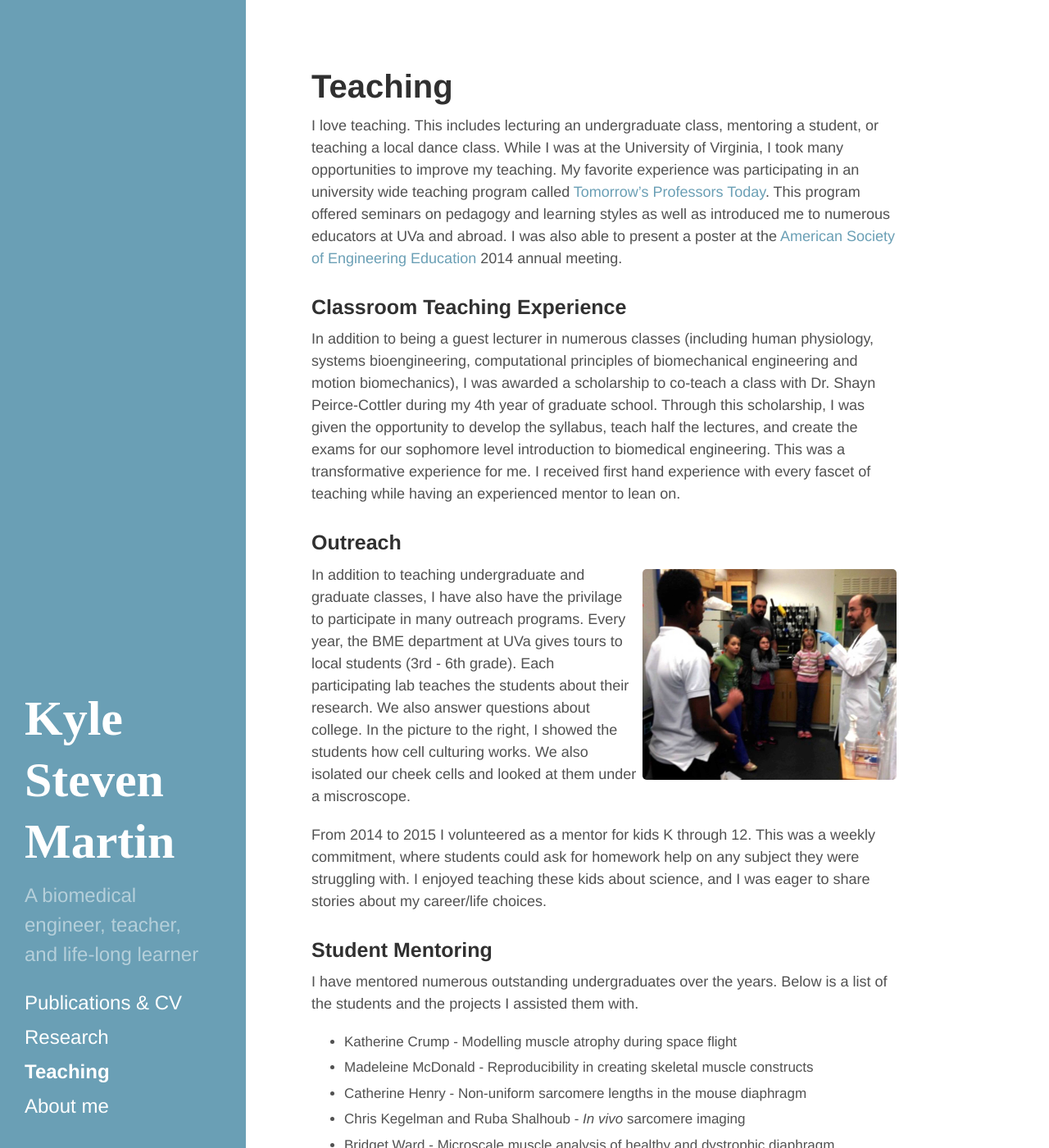
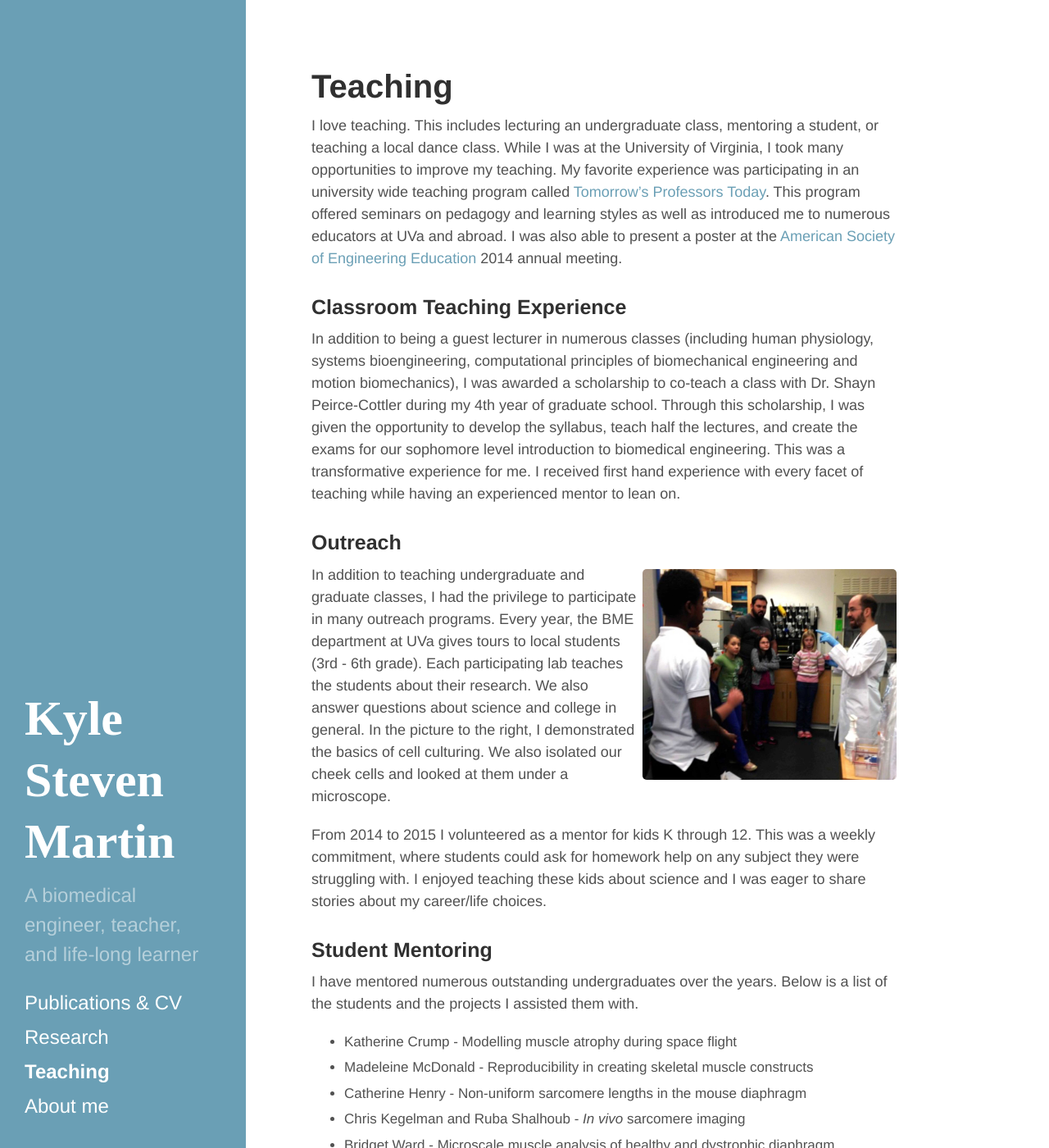
Before and after one commit to ksm362/ksm362.github.io, a Jekyll site: the page built from Teaching.md, in a window 1280 px wide and 1400 px high. Shown: the whole window at 82% size. Built offline with Jekyll 4.4.1, drawn with Linux system fonts in a browser that asks for light colours.

Commit message:
spelling

```diff
--- a/Teaching.md
+++ b/Teaching.md
@@ -15,22 +15,22 @@ In addition to being a guest lecturer in numerous classes (including human physi
 I was awarded a scholarship to co-teach a class with Dr. Shayn Peirce-Cottler during my 4th year of graduate school.
 Through this scholarship, I was given the opportunity to develop the syllabus, teach half the lectures, and create the exams for our sophomore level introduction to biomedical engineering.
 This was a transformative experience for me.
-I received first hand experience with every fascet of teaching while having an experienced mentor to lean on.
+I received first hand experience with every facet of teaching while having an experienced mentor to lean on.
 
 ### Outreach
 
 <p style="float: right;"><img class="margined" src="/images/Kyle_teaching.jpg" width="310px" ></p>
-In addition to teaching undergraduate and graduate classes, I have also have the privilage to participate in many outreach programs.
+In addition to teaching undergraduate and graduate classes, I had the privilege to participate in many outreach programs.
 Every year, the BME department at UVa gives tours to local students (3rd - 6th grade).
 Each participating lab teaches the students about their research.
-We also answer questions about college.
-In the picture to the right, I showed the students how cell culturing works.
-We also isolated our cheek cells and looked at them under a miscroscope.
+We also answer questions about science and college in general.
+In the picture to the right, I demonstrated the basics of cell culturing.
+We also isolated our cheek cells and looked at them under a microscope.
 
 
 From 2014 to 2015 I volunteered as a mentor for kids K through 12.
 This was a weekly commitment, where students could ask for homework help on any subject they were struggling with.
-I enjoyed teaching these kids about science, and I was eager to share stories about my career/life choices.
+I enjoyed teaching these kids about science and I was eager to share stories about my career/life choices.
 
 ### Student Mentoring
 
```
Also changed, not shown: Research.md (+1 -1 lines), _posts/2016-02-24-Muscle Structure Heterogeneity.md (+1 -1 lines), _posts/2016-02-25-Skeletal muscle regeneration - Copy.md (+2 -2 lines), _posts/2016-02-26-Agent-based modeling.md (+4 -4 lines), about.md (+3 -3 lines).
